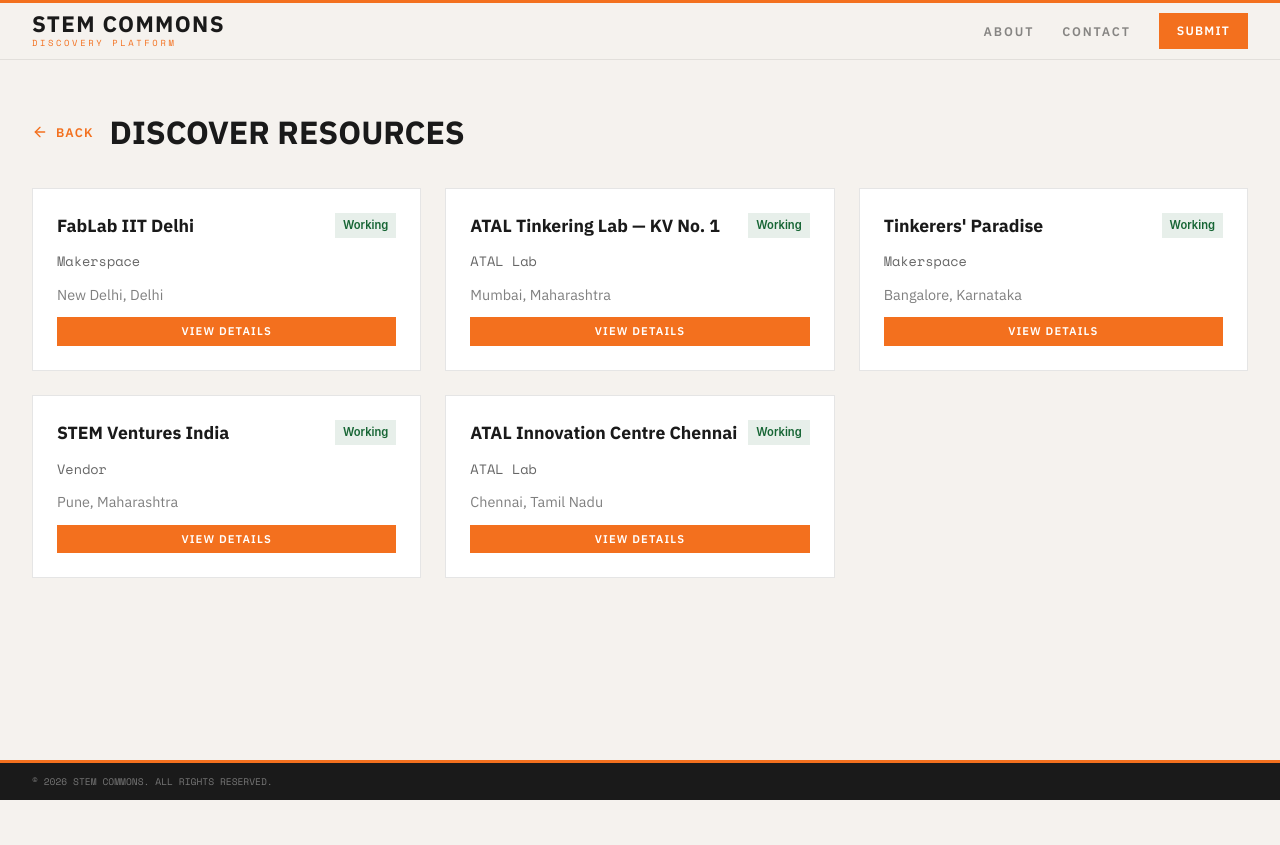
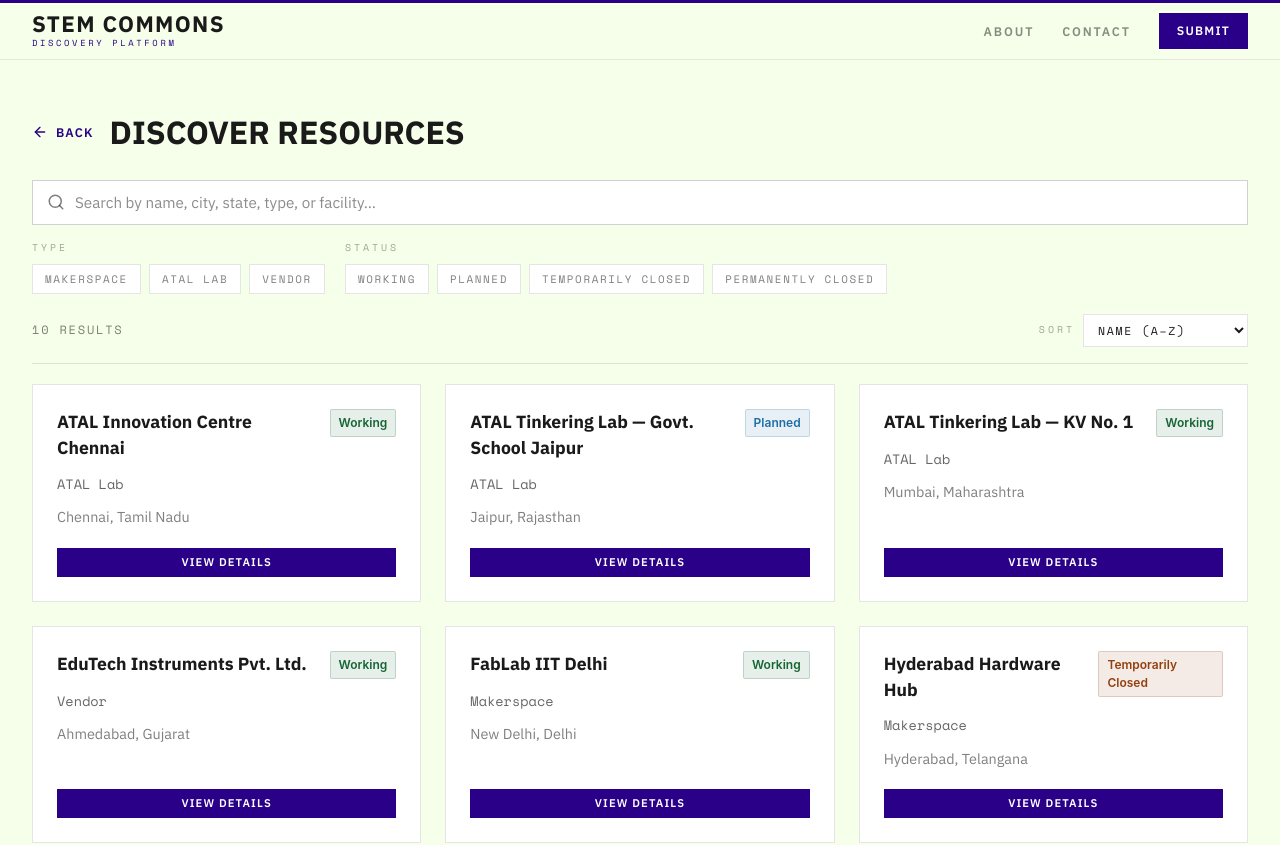
Before and after one commit to Rishi-k-s/stem_commons, a React (Vite) app in the folder frontend/: page /resources in a window 1280 px wide. Shown: the top 845 px of the page. Before the commit the page ends 800 px from the top, so only its background shows below. Built offline with nearby package versions, Linux system fonts and the light colour scheme.

Commit message:
chnaged coloour

```diff
--- a/frontend/src/components/search/SearchBar.tsx
+++ b/frontend/src/components/search/SearchBar.tsx
@@ -19,7 +19,7 @@
   return (
     <div style={{ width: "100%", maxWidth: "600px" }}>
       {/* Search header label */}
-      <div style={{ background: theme.colors.secondary, fontFamily: theme.fonts.mono, fontSize: theme.fontSizes.sm, letterSpacing: theme.letterSpacing.widest, color: theme.colors.textInverse, padding: "6px 20px", textAlign: "left" }}>
+      <div style={{ background: theme.colors.primary, fontFamily: theme.fonts.mono, fontSize: theme.fontSizes.sm, letterSpacing: theme.letterSpacing.widest, color: theme.colors.textInverse, padding: "6px 20px", textAlign: "left" }}>
         SEARCH RESOURCES
       </div>
 
--- a/frontend/src/pages/ResourceDetail.tsx
+++ b/frontend/src/pages/ResourceDetail.tsx
@@ -1,4 +1,3 @@
-import React from "react";
 import { useParams, useNavigate } from "react-router-dom";
 import { ArrowLeft, Phone, Mail, Globe } from "lucide-react";
 import { Header } from "../components/common/Header";
@@ -6,47 +5,54 @@
 import { Card } from "../components/common/Card";
 import { Badge } from "../components/common/Badge";
 import { theme } from "../styles/theme";
-
-// Mock data
-const resourceData: Record<number, any> = {
-  1: {
-    id: 1,
-    name: "FabLab IIT Delhi",
-    type: "Makerspace",
-    city: "New Delhi",
-    state: "Delhi",
-    status: "Working",
-    description: "A comprehensive makerspace with state-of-the-art equipment and facilities for prototyping and design.",
-    contact: "fablab@iitd.ac.in",
-    phone: "+91-11-2659-1234",
-    website: "https://fablab.iitd.ac.in",
-    facilities: ["3D Printing", "Laser Cutting", "CNC Machines", "Electronics Lab"],
-  },
-  2: {
-    id: 2,
-    name: "ATAL Tinkering Lab — KV No. 1",
-    type: "ATAL Lab",
-    city: "Mumbai",
-    state: "Maharashtra",
-    status: "Working",
-    description: "ATAL Tinkering Lab focusing on innovation and entrepreneurship for young innovators.",
-    contact: "atl.kv1mum@gov.in",
-    phone: "+91-22-1234-5678",
-    website: "https://atl.gov.in",
-    facilities: ["Robotics", "Electronics Lab", "3D Printing"],
-  },
-};
+import { getResource, statusVariant } from "../data/resources";
 
 export function ResourceDetail() {
   const { id } = useParams();
   const navigate = useNavigate();
-  const resource = resourceData[parseInt(id || "0") || 1];
+  const resource = getResource(Number(id));
 
   if (!resource) {
     return (
-      <div style={{ textAlign: "center", padding: "48px", marginTop: "100px" }}>
-        <h1>Resource not found</h1>
-        <Button onClick={() => navigate("/resources")}>Back to Resources</Button>
+      <div
+        style={{
+          minHeight: "100vh",
+          display: "flex",
+          flexDirection: "column",
+          background: theme.colors.background,
+        }}
+      >
+        <div style={{ height: "3px", background: theme.colors.primary, flexShrink: 0 }} />
+        <Header />
+        <main
+          style={{
+            flex: 1,
+            display: "flex",
+            flexDirection: "column",
+            alignItems: "center",
+            justifyContent: "center",
+            gap: "16px",
+            padding: "48px",
+          }}
+        >
+          <h1
+            style={{
+              fontFamily: theme.fonts.heading,
+              fontSize: "1.6rem",
+              fontWeight: 700,
+              color: theme.colors.text,
+              margin: 0,
+            }}
+          >
+            RESOURCE NOT FOUND
+          </h1>
+          <p style={{ fontFamily: theme.fonts.body, color: theme.colors.textMuted, margin: 0 }}>
+            We couldn't find a resource with that id.
+          </p>
+          <Button onClick={() => navigate("/resources")} variant="primary">
+            BACK TO RESOURCES
+          </Button>
+        </main>
       </div>
     );
   }
@@ -122,7 +128,7 @@
                 {resource.type} • {resource.city}, {resource.state}
               </p>
             </div>
-            <Badge variant={resource.status === "Working" ? "success" : "error"}>{resource.status}</Badge>
+            <Badge variant={statusVariant(resource.status)}>{resource.status}</Badge>
           </div>
         </div>
 
@@ -281,14 +287,14 @@
           alignItems: "center",
           justifyContent: "space-between",
           flexShrink: 0,
-          borderTop: `3px solid ${theme.colors.primary}`,
+          borderTop: `3px solid ${theme.colors.secondary}`,
         }}
       >
         <p
           style={{
             fontFamily: theme.fonts.mono,
             fontSize: "0.6rem",
-            color: "rgba(255,255,255,0.4)",
+            color: "rgba(255,255,255,0.6)",
             margin: 0,
           }}
         >
--- a/frontend/src/pages/ResourcesPage.tsx
+++ b/frontend/src/pages/ResourcesPage.tsx
@@ -1,21 +1,88 @@
 import React from "react";
-import { useNavigate } from "react-router-dom";
-import { ArrowLeft } from "lucide-react";
+import { useNavigate, useSearchParams } from "react-router-dom";
+import { ArrowLeft, Search, X } from "lucide-react";
 import { Header } from "../components/common/Header";
 import { Button } from "../components/common/Button";
+import { Badge } from "../components/common/Badge";
 import { theme } from "../styles/theme";
+import {
+  resources,
+  statusVariant,
+  RESOURCE_TYPES,
+  RESOURCE_STATUSES,
+  type ResourceType,
+  type ResourceStatus,
+} from "../data/resources";
 
-// Mock data
-const resources = [
-  { id: 1, name: "FabLab IIT Delhi", type: "Makerspace", city: "New Delhi", state: "Delhi", status: "Working" },
-  { id: 2, name: "ATAL Tinkering Lab — KV No. 1", type: "ATAL Lab", city: "Mumbai", state: "Maharashtra", status: "Working" },
-  { id: 3, name: "Tinkerers' Paradise", type: "Makerspace", city: "Bangalore", state: "Karnataka", status: "Working" },
-  { id: 4, name: "STEM Ventures India", type: "Vendor", city: "Pune", state: "Maharashtra", status: "Working" },
-  { id: 5, name: "ATAL Innovation Centre Chennai", type: "ATAL Lab", city: "Chennai", state: "Tamil Nadu", status: "Working" },
-];
+type SortKey = "name-asc" | "name-desc" | "recent";
 
 export function ResourcesPage() {
   const navigate = useNavigate();
+  const [searchParams, setSearchParams] = useSearchParams();
+
+  const [query, setQuery] = React.useState(searchParams.get("q") ?? "");
+  const [typeFilters, setTypeFilters] = React.useState<Set<ResourceType>>(new Set());
+  const [statusFilters, setStatusFilters] = React.useState<Set<ResourceStatus>>(new Set());
+  const [sort, setSort] = React.useState<SortKey>("name-asc");
+
+  // Keep the URL ?q= in sync so the search is shareable / survives reloads.
+  React.useEffect(() => {
+    const next = new URLSearchParams(searchParams);
+    if (query) next.set("q", query);
+    else next.delete("q");
+    setSearchParams(next, { replace: true });
+    // eslint-disable-next-line react-hooks/exhaustive-deps
+  }, [query]);
+
+  const toggle = <T,>(set: Set<T>, value: T): Set<T> => {
+    const next = new Set(set);
+    next.has(value) ? next.delete(value) : next.add(value);
+    return next;
+  };
+
+  const filtered = React.useMemo(() => {
+    const q = query.trim().toLowerCase();
+    const list = resources.filter((r) => {
+      const matchesQuery =
+        !q ||
+        r.name.toLowerCase().includes(q) ||
+        r.city.toLowerCase().includes(q) ||
+        r.state.toLowerCase().includes(q) ||
+        r.type.toLowerCase().includes(q) ||
+        r.facilities.some((f) => f.toLowerCase().includes(q));
+      const matchesType = typeFilters.size === 0 || typeFilters.has(r.type);
+      const matchesStatus = statusFilters.size === 0 || statusFilters.has(r.status);
+      return matchesQuery && matchesType && matchesStatus;
+    });
+
+    return [...list].sort((a, b) => {
+      if (sort === "name-asc") return a.name.localeCompare(b.name);
+      if (sort === "name-desc") return b.name.localeCompare(a.name);
+      return b.id - a.id; // recent
+    });
+  }, [query, typeFilters, statusFilters, sort]);
+
+  const hasActiveFilters =
+    query.trim() !== "" || typeFilters.size > 0 || statusFilters.size > 0;
+
+  const clearAll = () => {
+    setQuery("");
+    setTypeFilters(new Set());
+    setStatusFilters(new Set());
+  };
+
+  const chip = (active: boolean): React.CSSProperties => ({
+    fontFamily: theme.fonts.mono,
+    fontSize: "0.68rem",
+    letterSpacing: theme.letterSpacing.wide,
+    padding: "6px 12px",
+    cursor: "pointer",
+    border: `1px solid ${active ? theme.colors.primary : theme.colors.border}`,
+    background: active ? theme.colors.primary : theme.colors.surface,
+    color: active ? theme.colors.textInverse : theme.colors.textMuted,
+    transition: "all 0.12s",
+    userSelect: "none",
+  });
 
   return (
     <div
@@ -41,7 +108,7 @@
           padding: "48px 32px",
         }}
       >
-        <div style={{ marginBottom: "32px", display: "flex", alignItems: "center", gap: "16px" }}>
+        <div style={{ marginBottom: "24px", display: "flex", alignItems: "center", gap: "16px" }}>
           <button
             onClick={() => navigate("/")}
             style={{
@@ -72,7 +139,158 @@
           </h1>
         </div>
 
-        {/* Resources Grid */}
+        {/* Search input */}
+        <div
+          style={{
+            display: "flex",
+            alignItems: "center",
+            gap: "10px",
+            border: `1px solid ${theme.colors.borderStrong}`,
+            background: theme.colors.surface,
+            padding: "10px 14px",
+            marginBottom: "16px",
+          }}
+        >
+          <Search size={18} style={{ color: theme.colors.textMuted, flexShrink: 0 }} />
+          <input
+            value={query}
+            onChange={(e) => setQuery(e.target.value)}
+            placeholder="Search by name, city, state, type, or facility…"
+            style={{
+              flex: 1,
+              border: "none",
+              outline: "none",
+              background: "transparent",
+              fontFamily: theme.fonts.body,
+              fontSize: "0.95rem",
+              color: theme.colors.text,
+            }}
+          />
+          {query && (
+            <button
+              onClick={() => setQuery("")}
+              aria-label="Clear search"
+              style={{
+                background: "none",
+                border: "none",
+                cursor: "pointer",
+                color: theme.colors.textMuted,
+                display: "flex",
+              }}
+            >
+              <X size={16} />
+            </button>
+          )}
+        </div>
+
+        {/* Filters */}
+        <div style={{ display: "flex", flexWrap: "wrap", gap: "20px", marginBottom: "20px" }}>
+          <div>
+            <div style={filterLabel}>TYPE</div>
+            <div style={{ display: "flex", flexWrap: "wrap", gap: "8px" }}>
+              {RESOURCE_TYPES.map((t) => (
+                <span
+                  key={t}
+                  onClick={() => setTypeFilters((s) => toggle(s, t))}
+                  style={chip(typeFilters.has(t))}
+                >
+                  {t.toUpperCase()}
+                </span>
+              ))}
+            </div>
+          </div>
+
+          <div>
+            <div style={filterLabel}>STATUS</div>
+            <div style={{ display: "flex", flexWrap: "wrap", gap: "8px" }}>
+              {RESOURCE_STATUSES.map((s) => (
+                <span
+                  key={s}
+                  onClick={() => setStatusFilters((set) => toggle(set, s))}
+                  style={chip(statusFilters.has(s))}
+                >
+                  {s.toUpperCase()}
+                </span>
+              ))}
+            </div>
+          </div>
+        </div>
+
+        {/* Result count + sort + clear */}
+        <div
+          style={{
+            display: "flex",
+            alignItems: "center",
+            justifyContent: "space-between",
+            flexWrap: "wrap",
+            gap: "12px",
+            marginBottom: "20px",
+            paddingBottom: "16px",
+            borderBottom: `1px solid ${theme.colors.border}`,
+          }}
+        >
+          <div
+            style={{
+              fontFamily: theme.fonts.mono,
+              fontSize: "0.75rem",
+              letterSpacing: theme.letterSpacing.wide,
+              color: theme.colors.textMuted,
+            }}
+          >
+            {filtered.length} {filtered.length === 1 ? "RESULT" : "RESULTS"}
+            {hasActiveFilters && (
+              <span
+                onClick={clearAll}
+                style={{
+                  marginLeft: "14px",
+                  color: theme.colors.primary,
+                  cursor: "pointer",
+                }}
+              >
+                CLEAR ALL
+              </span>
+            )}
+          </div>
+
+          <div style={{ display: "flex", alignItems: "center", gap: "8px" }}>
+            <span style={{ ...filterLabel, marginBottom: 0 }}>SORT</span>
+            <select
+              value={sort}
+              onChange={(e) => setSort(e.target.value as SortKey)}
+              style={{
+                fontFamily: theme.fonts.mono,
+                fontSize: "0.72rem",
+                letterSpacing: theme.letterSpacing.wide,
+                padding: "6px 10px",
+                border: `1px solid ${theme.colors.border}`,
+                background: theme.colors.surface,
+                color: theme.colors.text,
+                cursor: "pointer",
+              }}
+            >
+              <option value="name-asc">NAME (A–Z)</option>
+              <option value="name-desc">NAME (Z–A)</option>
+              <option value="recent">RECENTLY ADDED</option>
+            </select>
+          </div>
+        </div>
+
+        {/* Resources Grid / empty state */}
+        {filtered.length === 0 ? (
+          <div
+            style={{
+              textAlign: "center",
+              padding: "64px 24px",
+              fontFamily: theme.fonts.body,
+              color: theme.colors.textMuted,
+            }}
+          >
+            <p style={{ fontSize: "1rem", margin: 0 }}>No resources match your search.</p>
+            <Button onClick={clearAll} variant="outline" size="sm" style={{ marginTop: "16px" }}>
+              CLEAR FILTERS
+            </Button>
+          </div>
+        ) : (
           <div
             style={{
               display: "grid",
@@ -80,7 +298,7 @@
               gap: "24px",
             }}
           >
-          {resources.map((resource) => (
+            {filtered.map((resource) => (
               <div
                 key={resource.id}
                 onClick={() => navigate(`/resource/${resource.id}`)}
@@ -90,6 +308,8 @@
                   padding: "24px",
                   cursor: "pointer",
                   transition: "box-shadow 0.15s",
+                  display: "flex",
+                  flexDirection: "column",
                 }}
                 onMouseEnter={(e) => (e.currentTarget.style.boxShadow = "0 8px 16px rgba(0,0,0,0.1)")}
                 onMouseLeave={(e) => (e.currentTarget.style.boxShadow = "none")}
@@ -99,6 +319,7 @@
                     display: "flex",
                     justifyContent: "space-between",
                     alignItems: "start",
+                    gap: "12px",
                     marginBottom: "12px",
                   }}
                 >
@@ -113,18 +334,7 @@
                   >
                     {resource.name}
                   </h3>
-                <span
-                  style={{
-                    display: "inline-block",
-                    padding: "4px 8px",
-                    background: resource.status === "Working" ? "rgba(22,101,52,0.1)" : "rgba(127,29,29,0.1)",
-                    color: resource.status === "Working" ? theme.colors.success : theme.colors.error,
-                    fontSize: "0.7rem",
-                    fontWeight: 600,
-                  }}
-                >
-                  {resource.status}
-                </span>
+                  <Badge variant={statusVariant(resource.status)}>{resource.status}</Badge>
                 </div>
 
                 <p
@@ -143,8 +353,7 @@
                     fontFamily: theme.fonts.body,
                     fontSize: "0.9rem",
                     color: theme.colors.textMuted,
-                  marginTop: "12px",
-                  margin: "12px 0",
+                    margin: "12px 0 20px",
                   }}
                 >
                   {resource.city}, {resource.state}
@@ -154,13 +363,14 @@
                   onClick={() => navigate(`/resource/${resource.id}`)}
                   variant="primary"
                   size="sm"
-                style={{ width: "100%", justifyContent: "center" }}
+                  style={{ width: "100%", justifyContent: "center", marginTop: "auto" }}
                 >
                   VIEW DETAILS
                 </Button>
               </div>
             ))}
           </div>
+        )}
       </main>
 
       {/* Footer */}
@@ -174,14 +384,14 @@
           alignItems: "center",
           justifyContent: "space-between",
           flexShrink: 0,
-          borderTop: `3px solid ${theme.colors.primary}`,
+          borderTop: `3px solid ${theme.colors.secondary}`,
         }}
       >
         <p
           style={{
             fontFamily: theme.fonts.mono,
             fontSize: theme.fontSizes.xs,
-            color: "rgba(255,255,255,0.4)",
+            color: "rgba(255,255,255,0.6)",
             margin: 0,
           }}
         >
@@ -191,3 +401,11 @@
     </div>
   );
 }
+
+const filterLabel: React.CSSProperties = {
+  fontFamily: theme.fonts.mono,
+  fontSize: "0.62rem",
+  letterSpacing: theme.letterSpacing.widest,
+  color: theme.colors.textFaint,
+  marginBottom: "8px",
+};
--- a/frontend/src/styles/theme.ts
+++ b/frontend/src/styles/theme.ts
@@ -8,15 +8,15 @@
 export const theme = {
   colors: {
     /* Brand accents */
-    primary: "#f3701e", // burnt orange — buttons, accents, top rules
-    primaryHover: "#d95f12", // darker orange for hover states
-    secondary: "#4b607f", // blue-gray — secondary labels/accents
+    primary: "#290087", // dark ultramarine — buttons, accents, top rules
+    primaryHover: "#1e0066", // deeper ultramarine for hover states
+    secondary: "#a230a4", // amethyst — secondary labels/accents
 
     /* Surfaces */
-    background: "#f5f2ee", // page background (warm off-white)
+    background: "#f6ffe9", // page background (honeydew)
     surface: "#ffffff", // cards, inputs
-    surfaceAlt: "#ede9e3", // stat panels, subtle alt sections
-    footer: "#1a1a1a", // dark footer
+    surfaceAlt: "#cac5e5", // stat panels, subtle alt sections (periwinkle)
+    footer: "#290087", // dark ultramarine footer
 
     /* Text */
     text: "#1a1a1a", // primary text
@@ -81,7 +81,7 @@
   inset: 0,
   zIndex: 0,
   backgroundImage:
-    "linear-gradient(rgba(243,112,30,0.035) 1px, transparent 1px), linear-gradient(90deg, rgba(243,112,30,0.035) 1px, transparent 1px)",
+    "linear-gradient(rgba(41,0,135,0.035) 1px, transparent 1px), linear-gradient(90deg, rgba(41,0,135,0.035) 1px, transparent 1px)",
   backgroundSize: "48px 48px",
 };
 
```
Also changed, not shown: frontend/src/pages/LandingPage.tsx (+7 -4 lines), frontend/src/assets/images/heading.png (added). Lines whose indentation alone changed are shown as unchanged.
